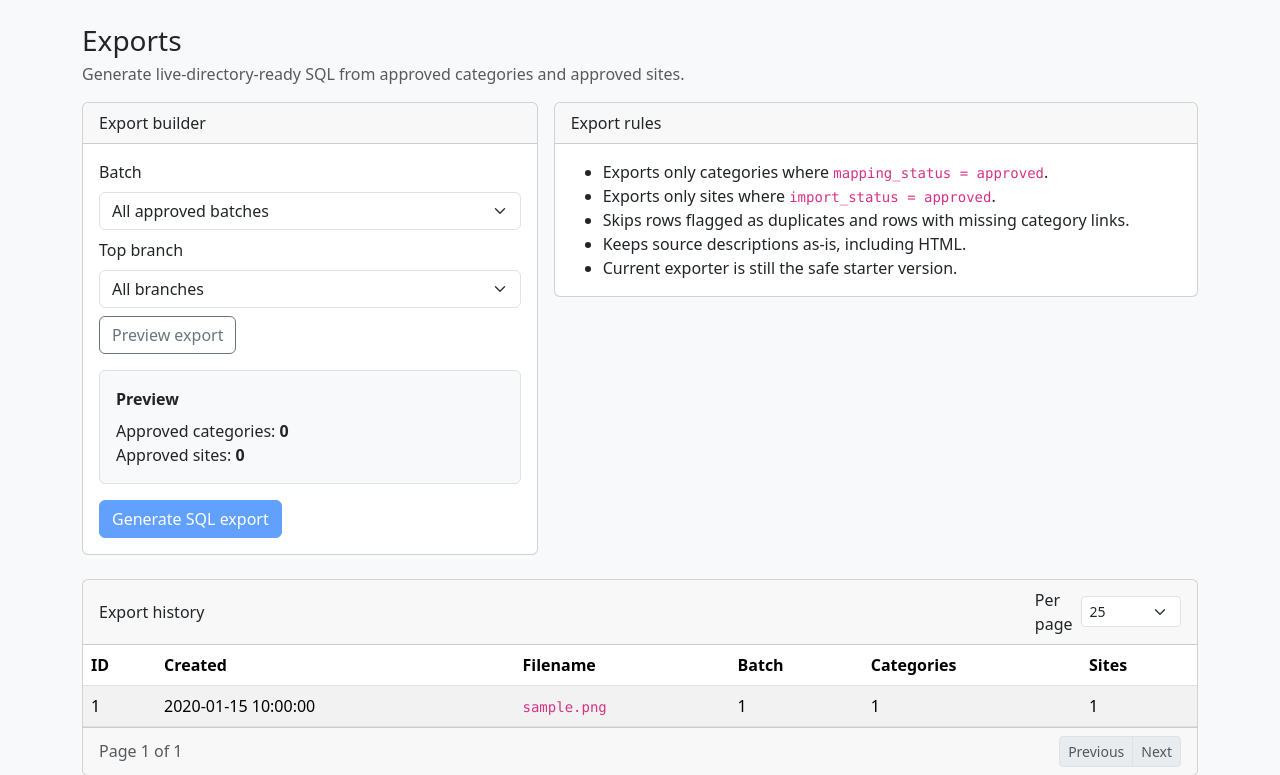
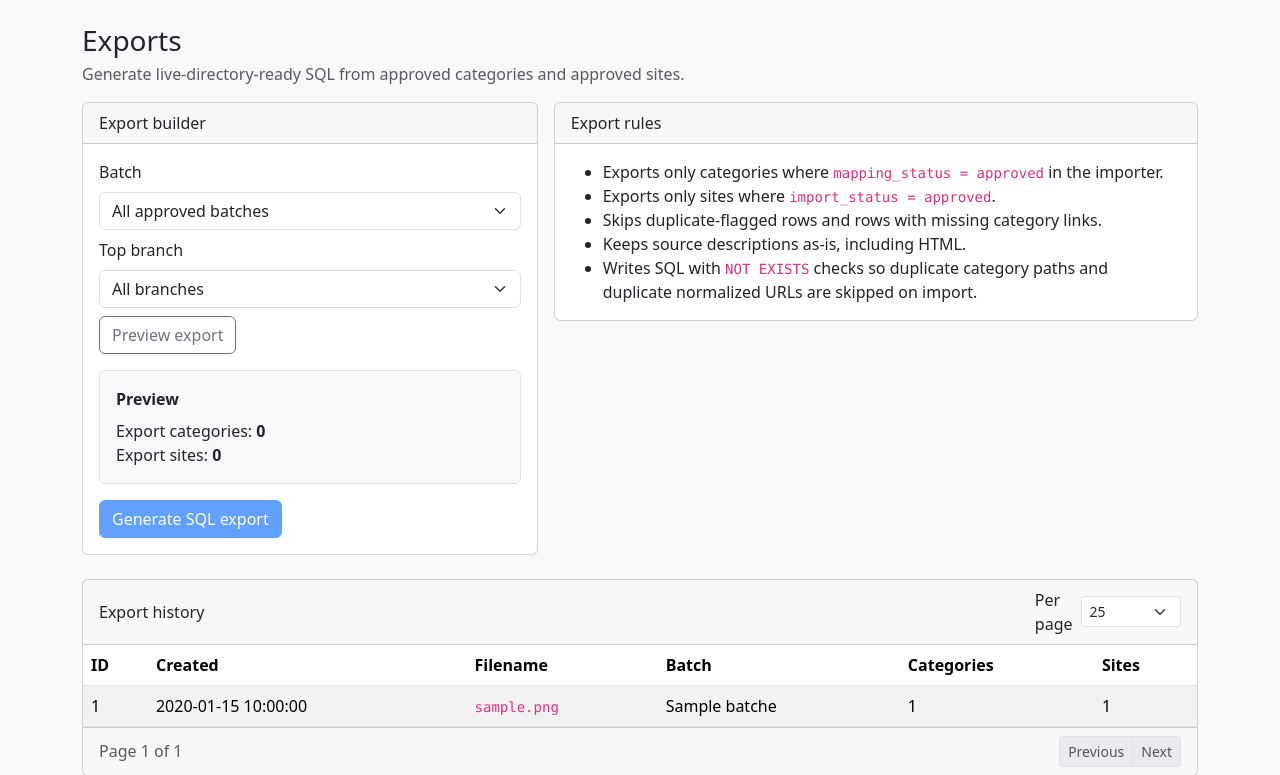
Before and after one commit to LarsJansen/importer, a PHP site: page /exports in a window 1280 px wide. Shown: the part 56-831 px from the top of the page. Run offline with PHP 8.4, Linux system fonts and the light colour scheme; tables that the repository leaves empty hold one stand-in row (values such as "Sample post").

Commit message:
export bugs squished

```diff
--- a/app/Controllers/ExportsController.php
+++ b/app/Controllers/ExportsController.php
@@ -16,23 +16,14 @@ class ExportsController
         $batchId = ($_GET['batch_id'] ?? '') !== '' ? (int) $_GET['batch_id'] : null;
         $branch = trim((string) ($_GET['branch'] ?? ''));
 
-        $preview = ['categories' => 0, 'sites' => 0];
-        if (method_exists(ExportBuilder::class, 'preview')) {
-            $preview = ExportBuilder::preview($batchId, $branch !== '' ? $branch : null);
-        }
-
-        $branches = [];
-        if (method_exists(SourceCategory::class, 'branches')) {
-            $branches = SourceCategory::branches();
-        }
-
         View::render('exports/index', [
             'runs' => ExportRun::paginate($page, $perPage),
+            'preview' => ExportBuilder::preview($batchId, $branch !== '' ? $branch : null),
             'batches' => Batch::paginate(1, 250)['rows'],
-            'branches' => $branches,
-            'preview' => $preview,
+            'branches' => SourceCategory::branches(),
             'selectedBatchId' => $batchId,
             'selectedBranch' => $branch,
+            'message' => $_GET['message'] ?? null,
         ]);
     }
 
@@ -40,11 +31,23 @@ class ExportsController
     {
         $batchId = ($_POST['batch_id'] ?? '') !== '' ? (int) $_POST['batch_id'] : null;
         $branch = trim((string) ($_POST['branch'] ?? ''));
+        $branch = $branch !== '' ? $branch : null;
 
-        $result = ExportBuilder::writeSql($batchId, $branch !== '' ? $branch : null);
-        ExportRun::create($batchId, $result['filename'], (int) ($result['categories_count'] ?? 0), (int) ($result['sites_count'] ?? 0));
+        $result = ExportBuilder::generate($batchId, $branch);
+        ExportRun::create(
+            $result['batch_id'] ?? $batchId,
+            $result['filename'],
+            $result['categories_count'],
+            $result['sites_count']
+        );
 
-        header('Location: /exports');
+        $query = http_build_query([
+            'message' => 'Export generated: ' . $result['filename'],
+            'batch_id' => $batchId,
+            'branch' => $branch,
+        ]);
+
+        header('Location: /exports?' . $query);
         exit;
     }
 }
--- a/app/Models/ExportRun.php
+++ b/app/Models/ExportRun.php
@@ -12,7 +12,11 @@ class ExportRun
 
         $total = (int) $pdo->query('SELECT COUNT(*) FROM export_runs')->fetchColumn();
 
-        $sql = 'SELECT * FROM export_runs ORDER BY id DESC LIMIT :limit OFFSET :offset';
+        $sql = 'SELECT er.*, ib.label AS batch_label
+                FROM export_runs er
+                LEFT JOIN import_batches ib ON ib.id = er.batch_id
+                ORDER BY er.created_at DESC, er.id DESC
+                LIMIT :limit OFFSET :offset';
         $stmt = $pdo->prepare($sql);
         $stmt->bindValue(':limit', $perPage, \PDO::PARAM_INT);
         $stmt->bindValue(':offset', $offset, \PDO::PARAM_INT);
--- a/app/Services/ExportBuilder.php
+++ b/app/Services/ExportBuilder.php
@@ -5,23 +5,310 @@ use App\Core\Database;
 
 class ExportBuilder
 {
-    public static function writeSql(?int $batchId = null, ?string $branch = null): array
+    public static function preview(?int $batchId = null, ?string $branch = null): array
+    {
+        $data = self::buildData($batchId, $branch);
+
+        return [
+            'categories' => count($data['categories']),
+            'sites' => count($data['sites']),
+        ];
+    }
+
+    public static function generate(?int $batchId = null, ?string $branch = null): array
     {
         $config = require __DIR__ . '/../../config/config.php';
+        $data = self::buildData($batchId, $branch);
 
         $filename = 'curlie_export_' . date('Ymd_His') . '.sql';
         $fullPath = rtrim($config['paths']['exports'], DIRECTORY_SEPARATOR) . DIRECTORY_SEPARATOR . $filename;
 
         $fh = fopen($fullPath, 'wb');
-        fwrite($fh, "-- Export placeholder (Phase 3 initial)\n");
-        fwrite($fh, "-- Replace with full builder in next step\n");
+        if (!$fh) {
+            throw new \RuntimeException('Failed to create export file: ' . $fullPath);
+        }
+
+        fwrite($fh, "-- Curlie importer export\n");
+        fwrite($fh, "-- Generated at " . date('Y-m-d H:i:s') . "\n");
+        fwrite($fh, "-- Filters: batch_id=" . ($batchId ?? 'all') . ", branch=" . ($branch ?: 'all') . "\n");
+        fwrite($fh, "-- Categories: " . count($data['categories']) . "\n");
+        fwrite($fh, "-- Sites: " . count($data['sites']) . "\n\n");
+
+        fwrite($fh, "START TRANSACTION;\n\n");
+
+        fwrite($fh, "-- Create live import batch record\n");
+        fwrite($fh, "INSERT INTO import_batches (source_name, source_version, batch_label, notes, status, total_categories, total_sites, started_at, completed_at)\n");
+        fwrite($fh, "VALUES ('curlie', NULL, " . self::sql('Curlie export ' . date('Y-m-d H:i:s')) . ", " . self::sql('Generated by standalone Curlie importer') . ", 'completed', " . count($data['categories']) . ", " . count($data['sites']) . ", NOW(), NOW());\n");
+        fwrite($fh, "SET @import_batch_id = LAST_INSERT_ID();\n\n");
+
+        fwrite($fh, "-- Categories\n");
+        foreach ($data['categories'] as $category) {
+            $pathSql = self::sql($category['path']);
+            $parentIdExpr = 'NULL';
+            if (!empty($category['parent_path'])) {
+                $parentIdExpr = '(SELECT id FROM categories WHERE path = ' . self::sql($category['parent_path']) . ' LIMIT 1)';
+            }
+
+            fwrite($fh, "INSERT INTO categories (parent_id, slug, path, name, description, sort_order, is_active, source_type, source_key, import_batch_id, created_at, updated_at)\n");
+            fwrite($fh, "SELECT {$parentIdExpr}, " .
+                self::sql($category['slug']) . ", " .
+                $pathSql . ", " .
+                self::sql($category['name']) . ", " .
+                self::sql($category['description']) . ", 0, 1, 'dmoz_import', " .
+                self::sql($category['source_key']) . ", @import_batch_id, NOW(), NOW()\n");
+            fwrite($fh, "WHERE NOT EXISTS (SELECT 1 FROM categories WHERE path = {$pathSql} LIMIT 1);\n\n");
+        }
+
+        fwrite($fh, "-- Sites\n");
+        foreach ($data['sites'] as $site) {
+            $normalized = $site['normalized_url'] ?: $site['url'];
+            $categoryPathSql = self::sql($site['category_path']);
+            $normalizedSql = self::sql($normalized);
+
+            fwrite($fh, "INSERT INTO sites (category_id, title, slug, url, normalized_url, description, language_code, country_code, status, source_type, source_key, original_title, original_description, original_url, import_batch_id, submitted_by_user_id, is_reviewed, approved_at, is_active, created_at, updated_at)\n");
+            fwrite($fh, "SELECT " .
+                "(SELECT id FROM categories WHERE path = {$categoryPathSql} LIMIT 1), " .
+                self::sql($site['title']) . ", " .
+                self::sql($site['slug']) . ", " .
+                self::sql($site['url']) . ", " .
+                $normalizedSql . ", " .
+                self::sql($site['description']) . ", NULL, NULL, 'active', 'dmoz_import', " .
+                self::sql($site['source_key']) . ", " .
+                self::sql($site['title']) . ", " .
+                self::sql($site['description']) . ", " .
+                self::sql($site['url']) . ", @import_batch_id, NULL, 1, NOW(), 1, NOW(), NOW()\n");
+            fwrite($fh, "WHERE EXISTS (SELECT 1 FROM categories WHERE path = {$categoryPathSql} LIMIT 1)\n");
+            fwrite($fh, "  AND NOT EXISTS (SELECT 1 FROM sites WHERE normalized_url = {$normalizedSql} LIMIT 1);\n\n");
+        }
+
+        fwrite($fh, "COMMIT;\n");
         fclose($fh);
 
         return [
+            'batch_id' => $batchId,
             'filename' => $filename,
             'full_path' => $fullPath,
-            'categories_count' => 0,
-            'sites_count' => 0,
+            'categories_count' => count($data['categories']),
+            'sites_count' => count($data['sites']),
         ];
     }
+
+    public static function writeSql(?int $batchId = null, ?string $branch = null): array
+    {
+        return self::generate($batchId, $branch);
+    }
+
+    private static function buildData(?int $batchId, ?string $branch): array
+    {
+        $pdo = Database::connection();
+
+        [$categoryWhere, $categoryParams] = self::buildCategoryFilters($batchId, $branch);
+        $categorySql = "
+            SELECT
+                sc.source_category_id,
+                sc.category_name,
+                sc.description_raw,
+                sc.local_path_candidate AS source_local_path_candidate,
+                cm.local_path_candidate AS mapping_local_path_candidate,
+                cm.local_path_final
+            FROM source_categories sc
+            LEFT JOIN category_mapping cm
+                ON cm.source_category_id = sc.source_category_id
+            {$categoryWhere}
+              AND sc.mapping_status = 'approved'
+            ORDER BY sc.path_depth ASC, sc.full_path ASC
+        ";
+
+        $stmt = $pdo->prepare($categorySql);
+        $stmt->execute($categoryParams);
+        $categoryRows = $stmt->fetchAll();
+
+        $categoriesByPath = [];
+
+        foreach ($categoryRows as $row) {
+            $exportPath = self::normalizePath(
+                $row['local_path_final']
+                ?: $row['mapping_local_path_candidate']
+                ?: $row['source_local_path_candidate']
+            );
+
+            if ($exportPath === '') {
+                continue;
+            }
+
+            $segments = explode('/', $exportPath);
+            $build = [];
+
+            foreach ($segments as $index => $segment) {
+                $build[] = $segment;
+                $path = implode('/', $build);
+
+                if (!isset($categoriesByPath[$path])) {
+                    $categoriesByPath[$path] = [
+                        'path' => $path,
+                        'parent_path' => $index > 0 ? implode('/', array_slice($build, 0, -1)) : null,
+                        'slug' => self::slugify($segment),
+                        'name' => self::titleize($segment),
+                        'description' => null,
+                        'source_key' => null,
+                        'depth' => $index + 1,
+                    ];
+                }
+            }
+
+            $categoriesByPath[$exportPath]['name'] = trim((string) $row['category_name']) !== ''
+                ? trim((string) $row['category_name'])
+                : $categoriesByPath[$exportPath]['name'];
+            $categoriesByPath[$exportPath]['description'] = $row['description_raw'];
+            $categoriesByPath[$exportPath]['source_key'] = (string) $row['source_category_id'];
+        }
+
+        uasort($categoriesByPath, function (array $a, array $b): int {
+            if ($a['depth'] === $b['depth']) {
+                return strcmp($a['path'], $b['path']);
+            }
+            return $a['depth'] <=> $b['depth'];
+        });
+
+        [$siteWhere, $siteParams] = self::buildSiteFilters($batchId, $branch);
+        $siteSql = "
+            SELECT
+                ss.id,
+                ss.source_category_id,
+                ss.url,
+                ss.normalized_url,
+                ss.title,
+                ss.description_raw,
+                sc.local_path_candidate AS source_local_path_candidate,
+                cm.local_path_candidate AS mapping_local_path_candidate,
+                cm.local_path_final
+            FROM source_sites ss
+            INNER JOIN source_categories sc
+                ON sc.id = ss.source_category_row_id
+            LEFT JOIN category_mapping cm
+                ON cm.source_category_id = ss.source_category_id
+            {$siteWhere}
+              AND ss.import_status = 'approved'
+              AND ss.duplicate_flag = 0
+              AND ss.source_category_row_id IS NOT NULL
+              AND sc.mapping_status = 'approved'
+            ORDER BY ss.id ASC
+        ";
+
+        $stmt = $pdo->prepare($siteSql);
+        $stmt->execute($siteParams);
+        $siteRows = $stmt->fetchAll();
+
+        $sites = [];
+        $seenNormalized = [];
+
+        foreach ($siteRows as $row) {
+            $categoryPath = self::normalizePath(
+                $row['local_path_final']
+                ?: $row['mapping_local_path_candidate']
+                ?: $row['source_local_path_candidate']
+            );
+
+            if ($categoryPath === '' || !isset($categoriesByPath[$categoryPath])) {
+                continue;
+            }
+
+            $normalizedUrl = trim((string) ($row['normalized_url'] ?? ''));
+            if ($normalizedUrl === '') {
+                $normalizedUrl = trim((string) $row['url']);
+            }
+
+            if ($normalizedUrl !== '' && isset($seenNormalized[$normalizedUrl])) {
+                continue;
+            }
+            $seenNormalized[$normalizedUrl] = true;
+
+            $slug = self::slugify((string) $row['title']);
+            if ($slug === '') {
+                $slug = 'site-' . (int) $row['id'];
+            }
+
+            $sites[] = [
+                'id' => (int) $row['id'],
+                'category_path' => $categoryPath,
+                'title' => (string) $row['title'],
+                'slug' => $slug,
+                'url' => (string) $row['url'],
+                'normalized_url' => $normalizedUrl,
+                'description' => $row['description_raw'],
+                'source_key' => 'curlie:' . (string) $row['source_category_id'] . ':' . (int) $row['id'],
+            ];
+        }
+
+        return [
+            'categories' => array_values($categoriesByPath),
+            'sites' => $sites,
+        ];
+    }
+
+    private static function buildCategoryFilters(?int $batchId, ?string $branch): array
+    {
+        $clauses = ['WHERE 1=1'];
+        $params = [];
+
+        if ($batchId !== null) {
+            $clauses[] = 'AND sc.batch_id = :batch_id';
+            $params['batch_id'] = $batchId;
+        }
+
+        if ($branch !== null && $branch !== '') {
+            $clauses[] = 'AND sc.top_branch = :branch';
+            $params['branch'] = $branch;
+        }
+
+        return [implode(' ', $clauses), $params];
+    }
+
+    private static function buildSiteFilters(?int $batchId, ?string $branch): array
+    {
+        $clauses = ['WHERE 1=1'];
+        $params = [];
+
+        if ($batchId !== null) {
+            $clauses[] = 'AND ss.batch_id = :batch_id';
+            $params['batch_id'] = $batchId;
+        }
+
+        if ($branch !== null && $branch !== '') {
+            $clauses[] = 'AND sc.top_branch = :branch';
+            $params['branch'] = $branch;
+        }
+
+        return [implode(' ', $clauses), $params];
+    }
+
+    private static function normalizePath(?string $path): string
+    {
+        $path = trim((string) $path);
+        $path = trim($path, '/');
+        $path = preg_replace('#/+#', '/', $path);
+        return strtolower((string) $path);
+    }
+
+    private static function slugify(?string $value): string
+    {
+        $value = strtolower(trim((string) $value));
+        $value = preg_replace('/[^a-z0-9]+/i', '-', $value);
+        $value = trim((string) $value, '-');
+        return $value;
+    }
+
+    private static function titleize(string $value): string
+    {
+        return ucwords(str_replace(['-', '_'], ' ', $value));
+    }
+
+    private static function sql($value): string
+    {
+        if ($value === null) {
+            return 'NULL';
+        }
+
+        return Database::connection()->quote((string) $value);
+    }
 }
--- a/app/Views/exports/index.php
+++ b/app/Views/exports/index.php
@@ -5,6 +5,7 @@ $preview = $preview ?? ['categories' => 0, 'sites' => 0];
 $runs = $runs ?? ['rows' => [], 'total' => 0, 'page' => 1, 'perPage' => 25, 'pages' => 1];
 $batches = $batches ?? [];
 $branches = $branches ?? [];
+$message = $message ?? null;
 
 function h(?string $value): string
 {
@@ -25,6 +26,10 @@ if ($selectedBranch !== '') {
         <div class="text-muted">Generate live-directory-ready SQL from approved categories and approved sites.</div>
     </div>
 </div>
+
+<?php if ($message): ?>
+    <div class="alert alert-success"><?= h($message) ?></div>
+<?php endif; ?>
 
 <div class="row g-3 mb-4">
     <div class="col-lg-5">
@@ -66,14 +71,14 @@ if ($selectedBranch !== '') {
 
                 <div class="border rounded p-3 bg-light mb-3">
                     <div class="fw-semibold mb-2">Preview</div>
-                    <div>Approved categories: <strong><?= (int) ($preview['categories'] ?? 0) ?></strong></div>
-                    <div>Approved sites: <strong><?= (int) ($preview['sites'] ?? 0) ?></strong></div>
+                    <div>Export categories: <strong><?= (int) ($preview['categories'] ?? 0) ?></strong></div>
+                    <div>Export sites: <strong><?= (int) ($preview['sites'] ?? 0) ?></strong></div>
                 </div>
 
                 <form method="post" action="/exports/generate">
                     <input type="hidden" name="batch_id" value="<?= h((string) ($selectedBatchId ?? '')) ?>">
                     <input type="hidden" name="branch" value="<?= h($selectedBranch) ?>">
-                    <button class="btn btn-primary" type="submit" <?= (($preview['categories'] ?? 0) <= 0 && ($preview['sites'] ?? 0) <= 0) ? 'disabled' : '' ?>>
+                    <button class="btn btn-primary" type="submit" <?= (($preview['categories'] ?? 0) <= 0 || ($preview['sites'] ?? 0) <= 0) ? 'disabled' : '' ?>>
                         Generate SQL export
                     </button>
                 </form>
@@ -85,11 +90,11 @@ if ($selectedBranch !== '') {
             <div class="card-header">Export rules</div>
             <div class="card-body">
                 <ul class="mb-0">
-                    <li>Exports only categories where <code>mapping_status = approved</code>.</li>
+                    <li>Exports only categories where <code>mapping_status = approved</code> in the importer.</li>
                     <li>Exports only sites where <code>import_status = approved</code>.</li>
-                    <li>Skips rows flagged as duplicates and rows with missing category links.</li>
+                    <li>Skips duplicate-flagged rows and rows with missing category links.</li>
                     <li>Keeps source descriptions as-is, including HTML.</li>
-                    <li>Current exporter is still the safe starter version.</li>
+                    <li>Writes SQL with <code>NOT EXISTS</code> checks so duplicate category paths and duplicate normalized URLs are skipped on import.</li>
                 </ul>
             </div>
         </div>
@@ -133,7 +138,7 @@ if ($selectedBranch !== '') {
                             <td><?= (int) ($run['id'] ?? 0) ?></td>
                             <td><?= h($run['created_at'] ?? '') ?></td>
                             <td><code><?= h($run['filename'] ?? '') ?></code></td>
-                            <td><?= (int) ($run['batch_id'] ?? 0) ?></td>
+                            <td><?= h($run['batch_label'] ?? ($run['batch_id'] ?? '')) ?></td>
                             <td><?= (int) ($run['categories_count'] ?? 0) ?></td>
                             <td><?= (int) ($run['sites_count'] ?? 0) ?></td>
                         </tr>
--- a/app/Views/layouts/main.php
+++ b/app/Views/layouts/main.php
@@ -22,7 +22,7 @@
             <a class="nav-link" href="/categories">Categories</a>
             <a class="nav-link" href="/sites">Sites</a>
             <a class="nav-link" href="/mappings">Mappings</a>
-			<a class="nav-link" href="/exports">Exports</a>
+            <a class="nav-link" href="/exports">Exports</a>
         </div>
     </div>
 </nav>
```
Also changed, not shown: public/index.php (+11 -5 lines), scripts/export_ready_sql.php (+13 -2 lines), storage/exports/curlie_export_20260319_042047.sql (added).
